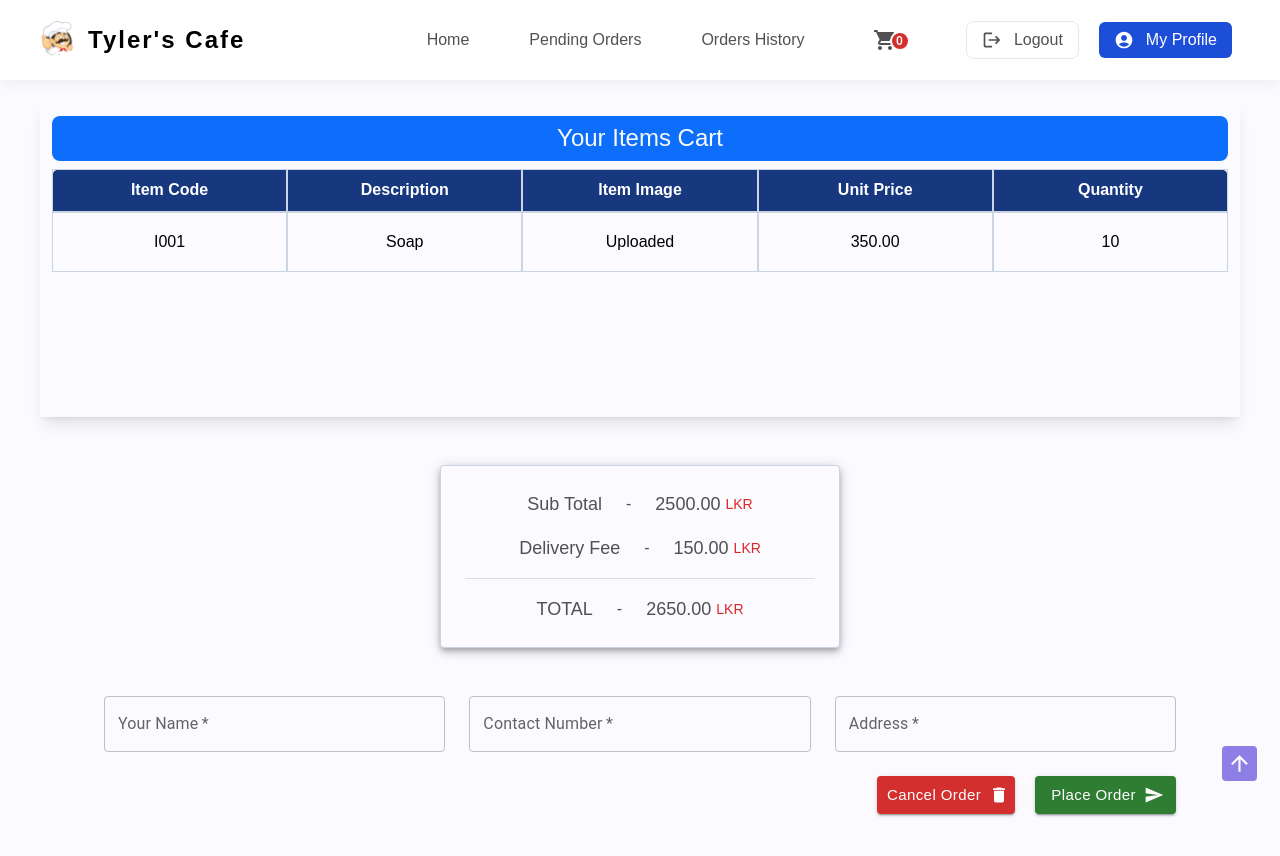
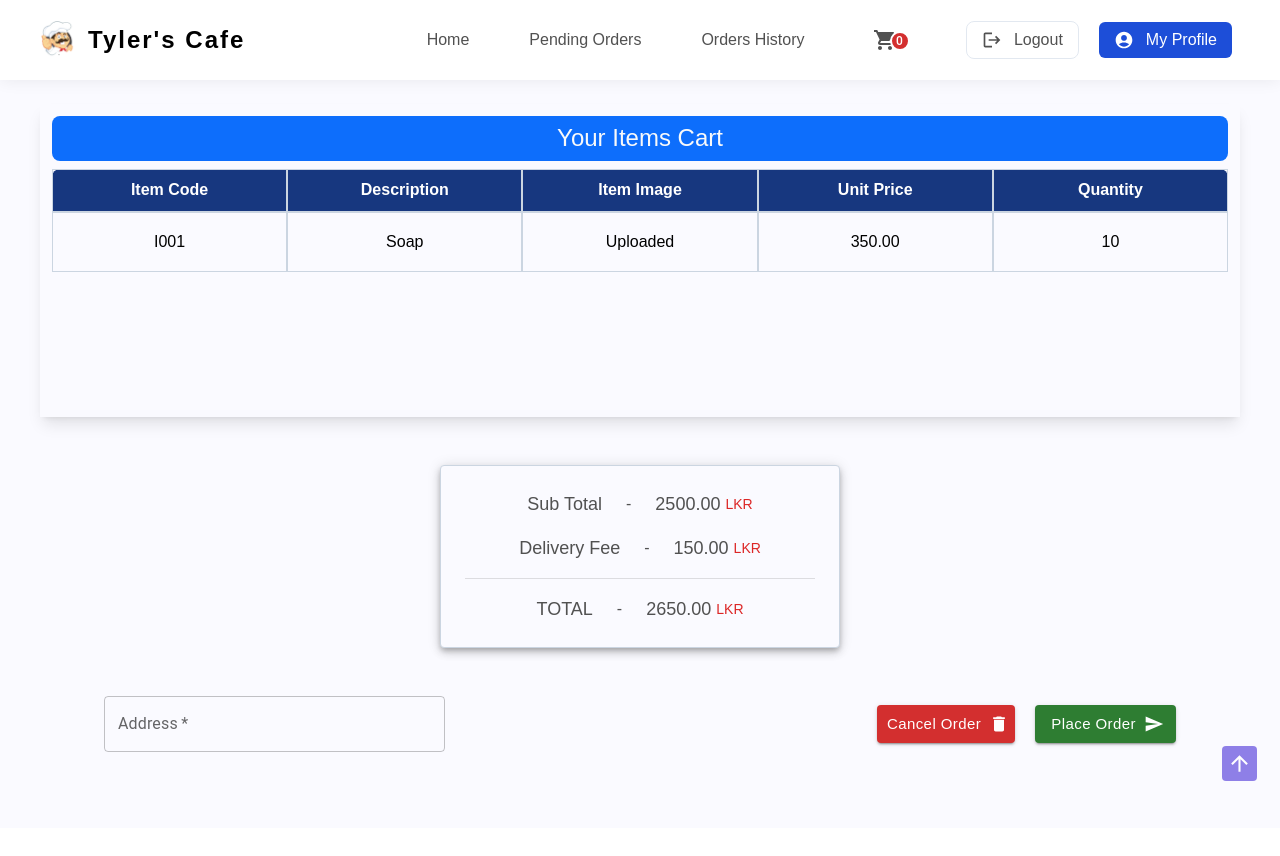
Before and after one commit to AshanSandeep06/Food-Shop-System, a React (Create React App) app in the folder frontend/: page /placeOrder in a window 1280 px wide. Shown: the top 856 px of the page. After the commit the page ends 828 px from the top, so only its background shows below. Built offline with nearby package versions, Linux system fonts and the light colour scheme.

Commit message:
Content Updated in Form Component

```diff
--- a/frontend/src/components/Form/Form.tsx
+++ b/frontend/src/components/Form/Form.tsx
@@ -17,6 +17,17 @@ const Form = (props: FormProps) => {
     <section className="pb-10 px-6 lg:px-16">
       <form className="grid grid-cols-1 lg:grid-cols-3 gap-6 !font-poppins">
         <TextField
+          label="Address"
+          type="text"
+          variant="outlined"
+          name="address"
+          placeholder="Address"
+          required
+        />
+
+        {/* --------------------------------------------- */}
+
+        {/* <TextField
           label="Your Name"
           type="text"
           variant="outlined"
@@ -41,7 +52,7 @@ const Form = (props: FormProps) => {
           name="address"
           placeholder="Address"
           required
-        />
+        /> */}
 
         <div className="lg:col-end-4 lg:col-span-2 flex md:justify-end items-center justify-center flex-wrap gap-5">
           <Button
```
